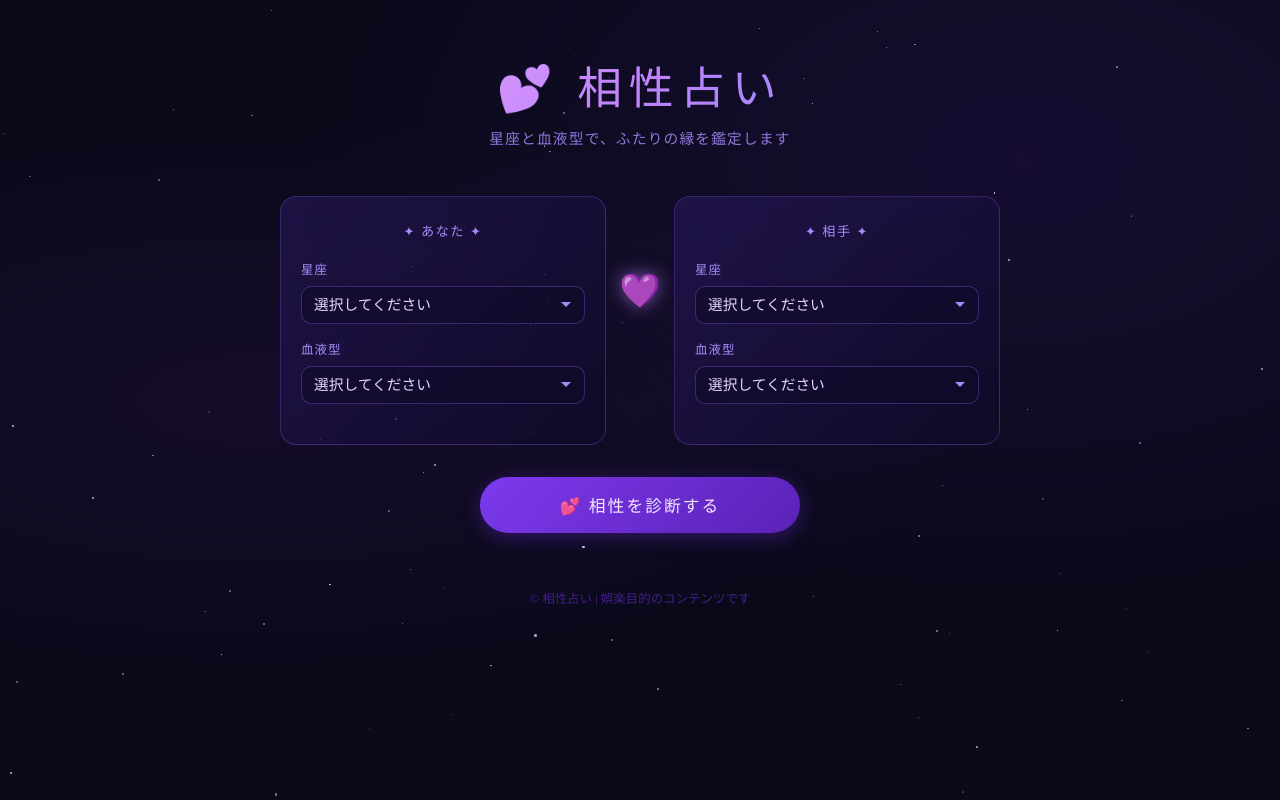
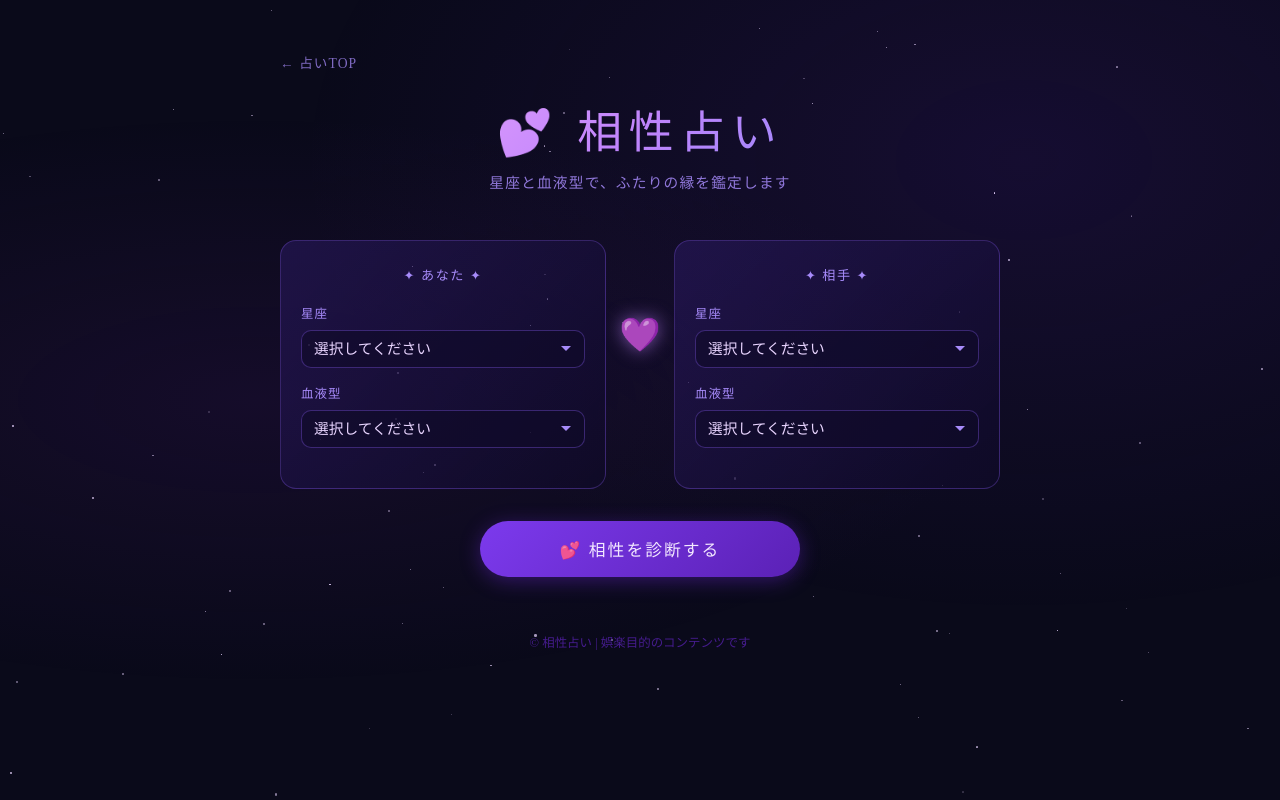
Before and after one commit to kiyotake1229/uranai, a plain HTML site: page aishō.html in a window 1280 px wide. Drawn offline with Linux system fonts and the light colour scheme.

Commit message:
全ページにTOPへ戻るリンクを追加

```diff
--- a/aishō.html
+++ b/aishō.html
@@ -382,6 +382,7 @@
   <div class="stars" id="stars"></div>
 
   <div class="container">
+    <a href="index.html" style="display:inline-block;margin-bottom:24px;color:#a78bfa;font-size:0.85rem;text-decoration:none;letter-spacing:0.08em;opacity:0.75;transition:opacity 0.2s;" onmouseover="this.style.opacity=1" onmouseout="this.style.opacity=0.75">← 占いTOP</a>
     <header>
       <h1>💕 相性占い</h1>
       <p>星座と血液型で、ふたりの縁を鑑定します</p>
```
Also changed, not shown: numerology.html (+1 -0 lines), omikuji.html (+1 -0 lines), seiza.html (+1 -0 lines), tarot.html (+1 -0 lines).
